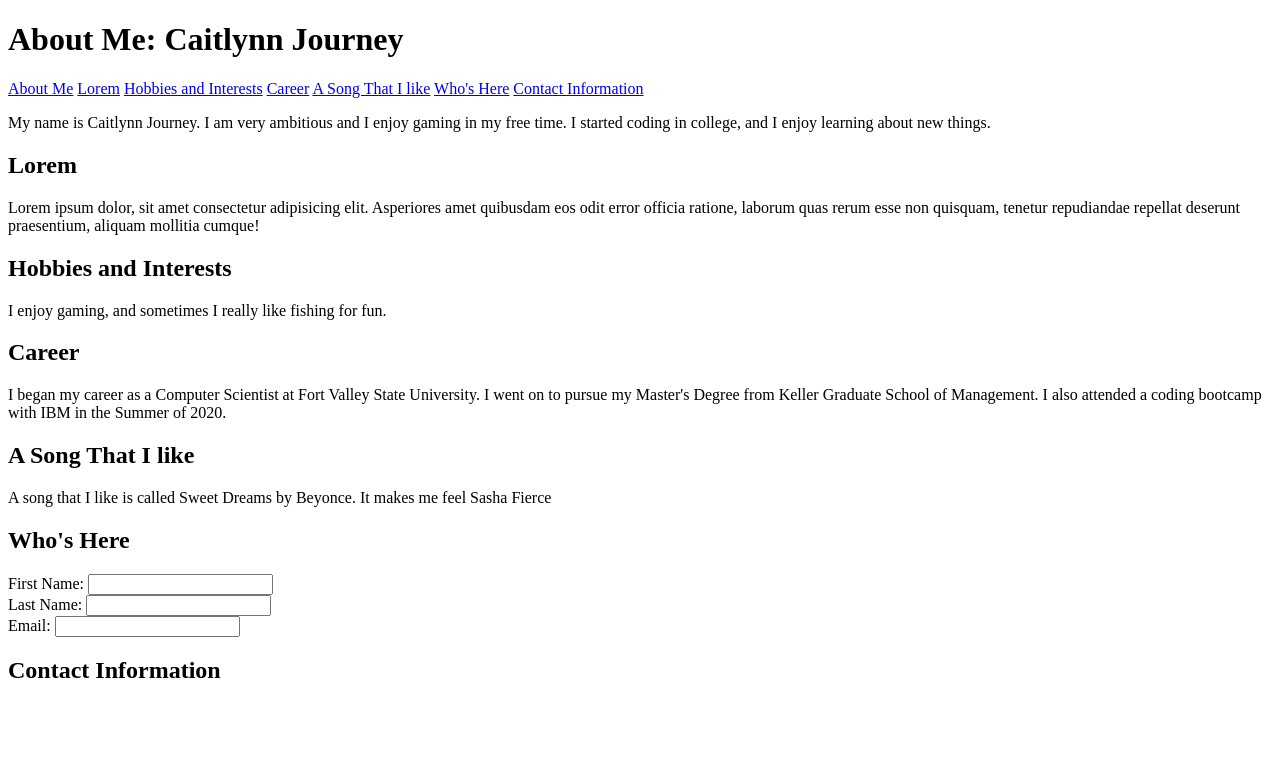
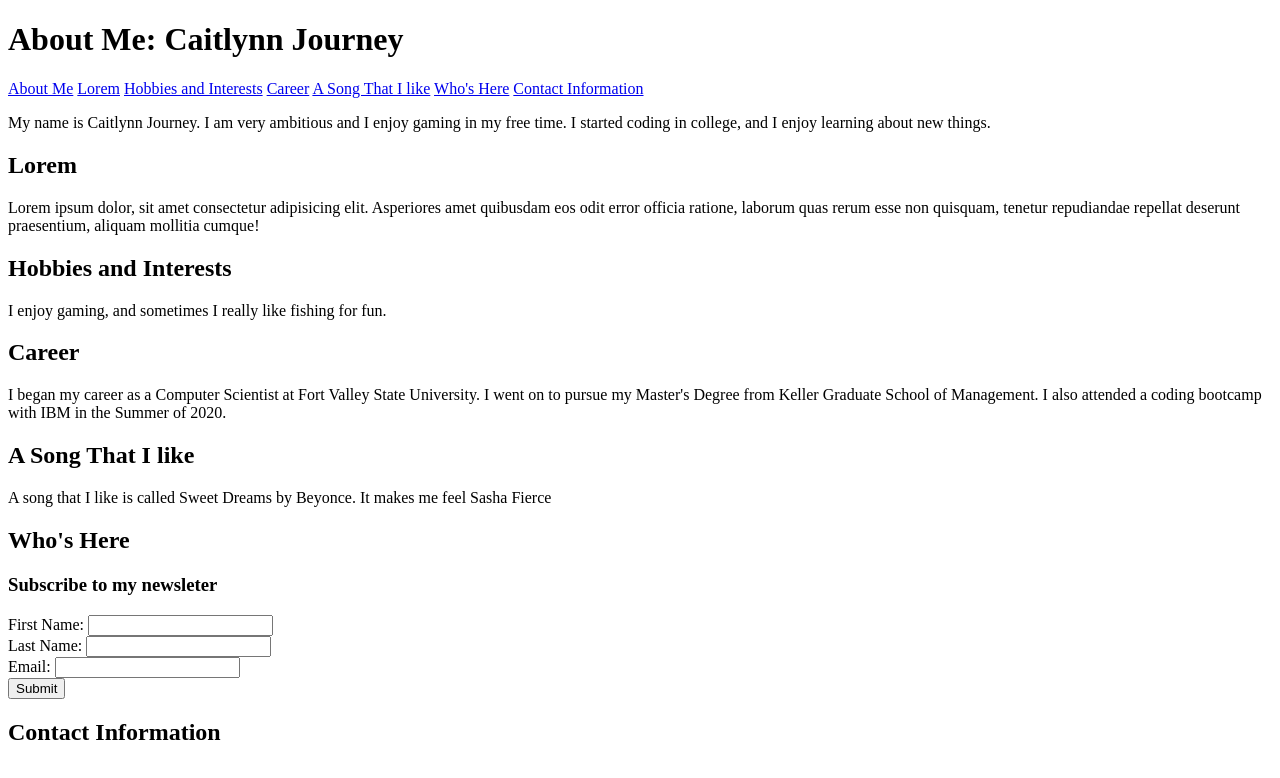
Before and after one commit to chevon12/FED2201, a plain HTML site: page Assignments/index.html in a window 1280 px wide. Drawn offline with Linux system fonts and the light colour scheme.

Commit message:
Update index.html

```diff
--- a/Assignments/index.html
+++ b/Assignments/index.html
@@ -45,6 +45,7 @@
     </section>
     <section>
         <h2>Who's Here</h2>
+        <h3>Subscribe to my newsleter</h3>
         <form action="">
             <label for="firstname">First Name: </label>
             <input type="text"id="firstname"name ="firstname" ><br>
@@ -53,7 +54,7 @@
             <label for ="email" >Email: </label>
             <input tpe="email"id="email"name ="email"><br>
         </form>
-        <table></table>
+        <button>Submit</button>
     </section>
     <footer>
     <section>
```
